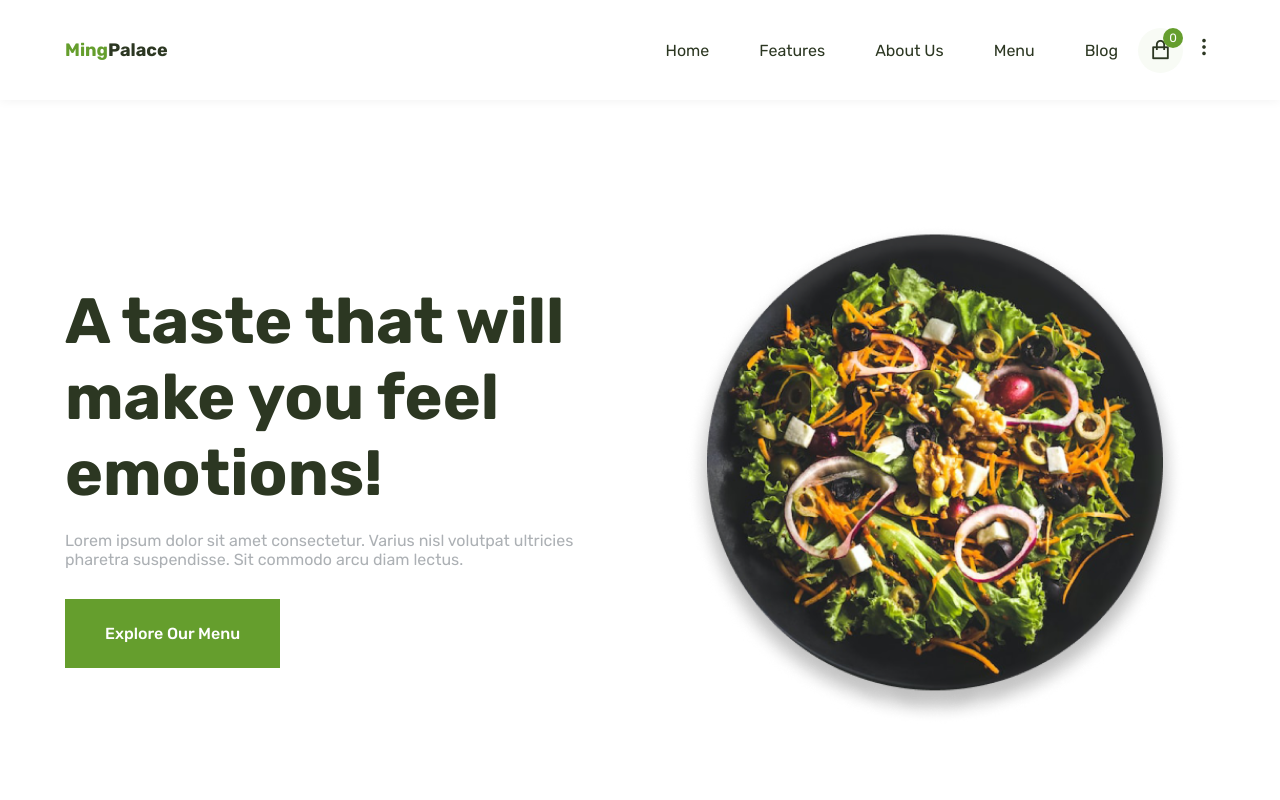
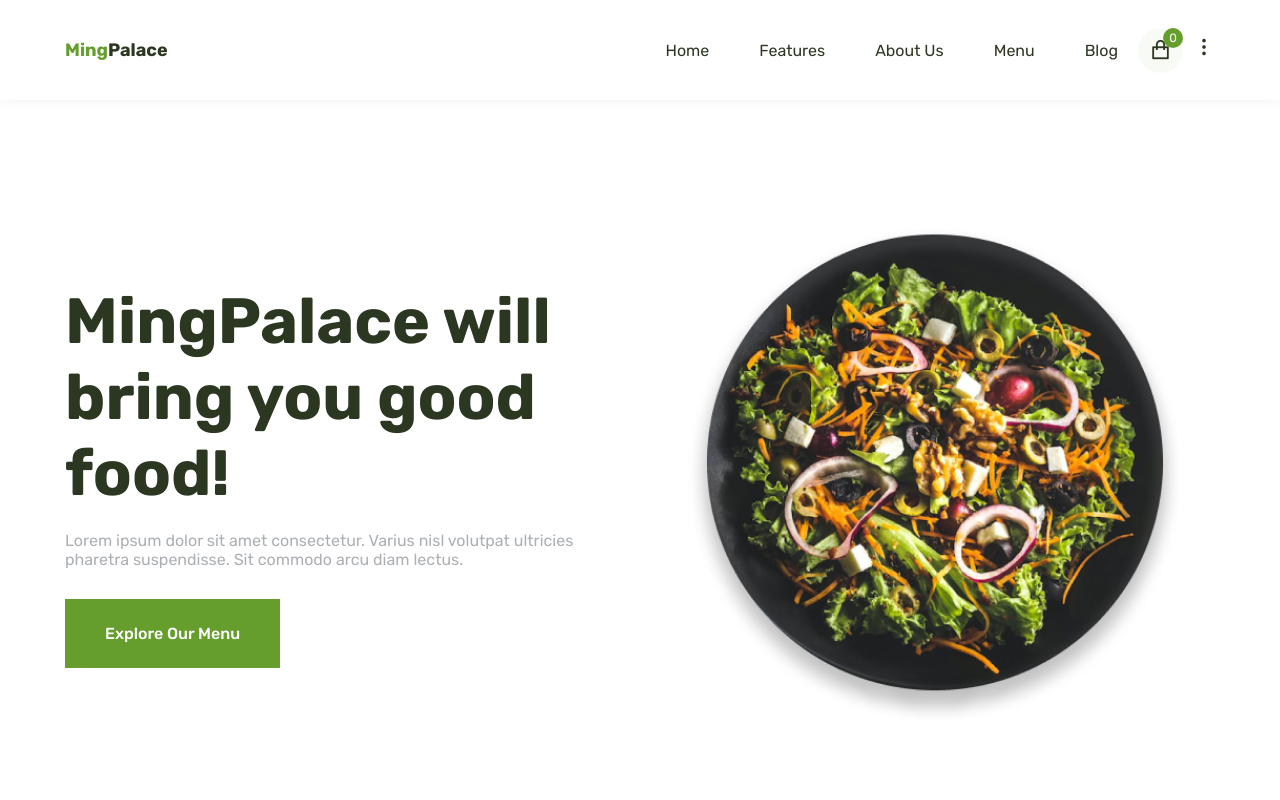
Before and after one commit to mingpalace/mingpalace, a plain HTML site: page index.html in a window 1280 px wide. Shown: the top 800 px of the page. Drawn offline with nearby package versions, Linux system fonts and the light colour scheme; a script that the page names is missing.

Commit message:
Update index.html

```diff
--- a/index.html
+++ b/index.html
@@ -125,7 +125,7 @@
         <div class="d-grid home__wrapper container">
           <div class="home__content">
             <h1 class="home__title">
-              A taste that will make you feel emotions!
+              MingPalace will bring you good food!
             </h1>
             <p class="home__description">
               Lorem ipsum dolor sit amet consectetur. Varius nisl volutpat
```
